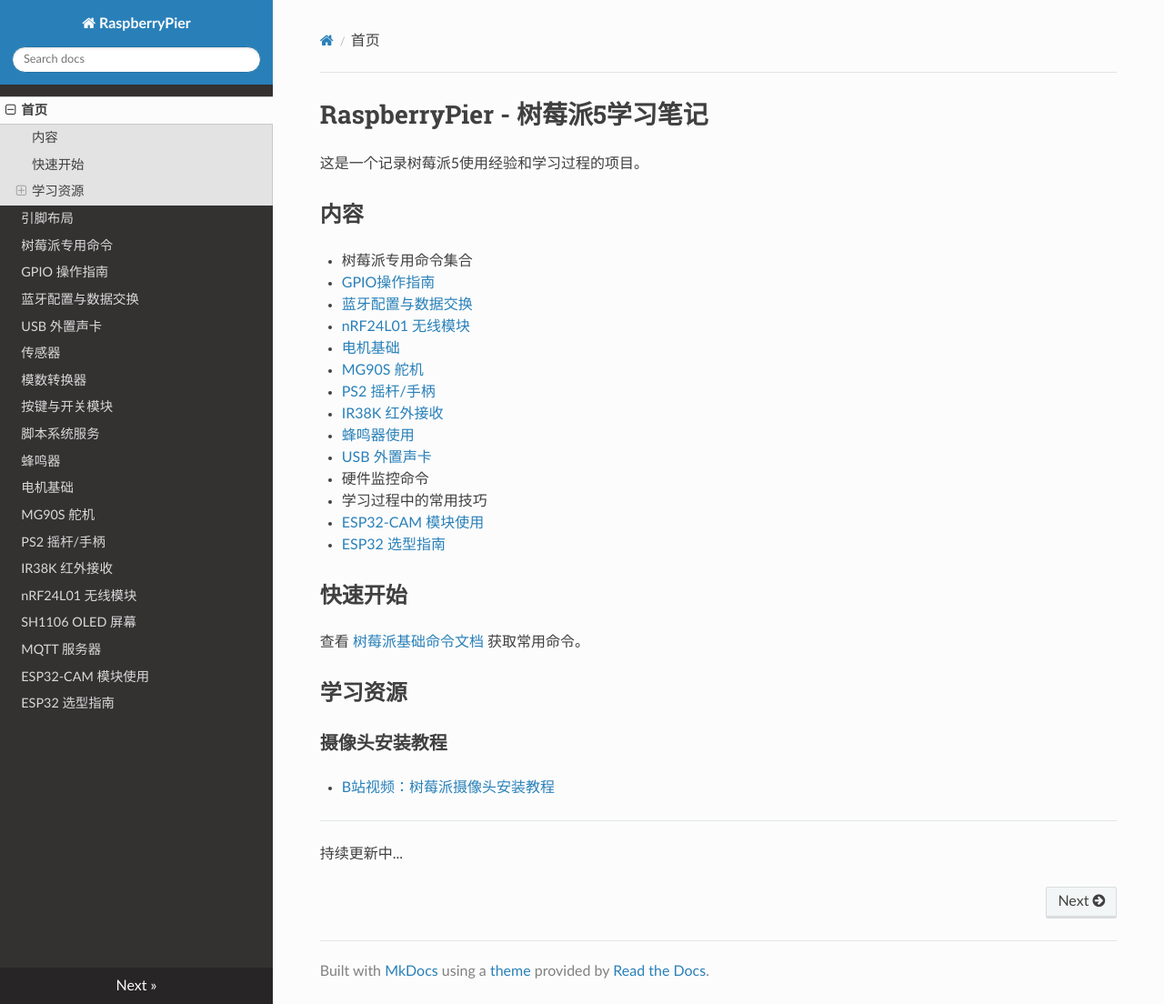
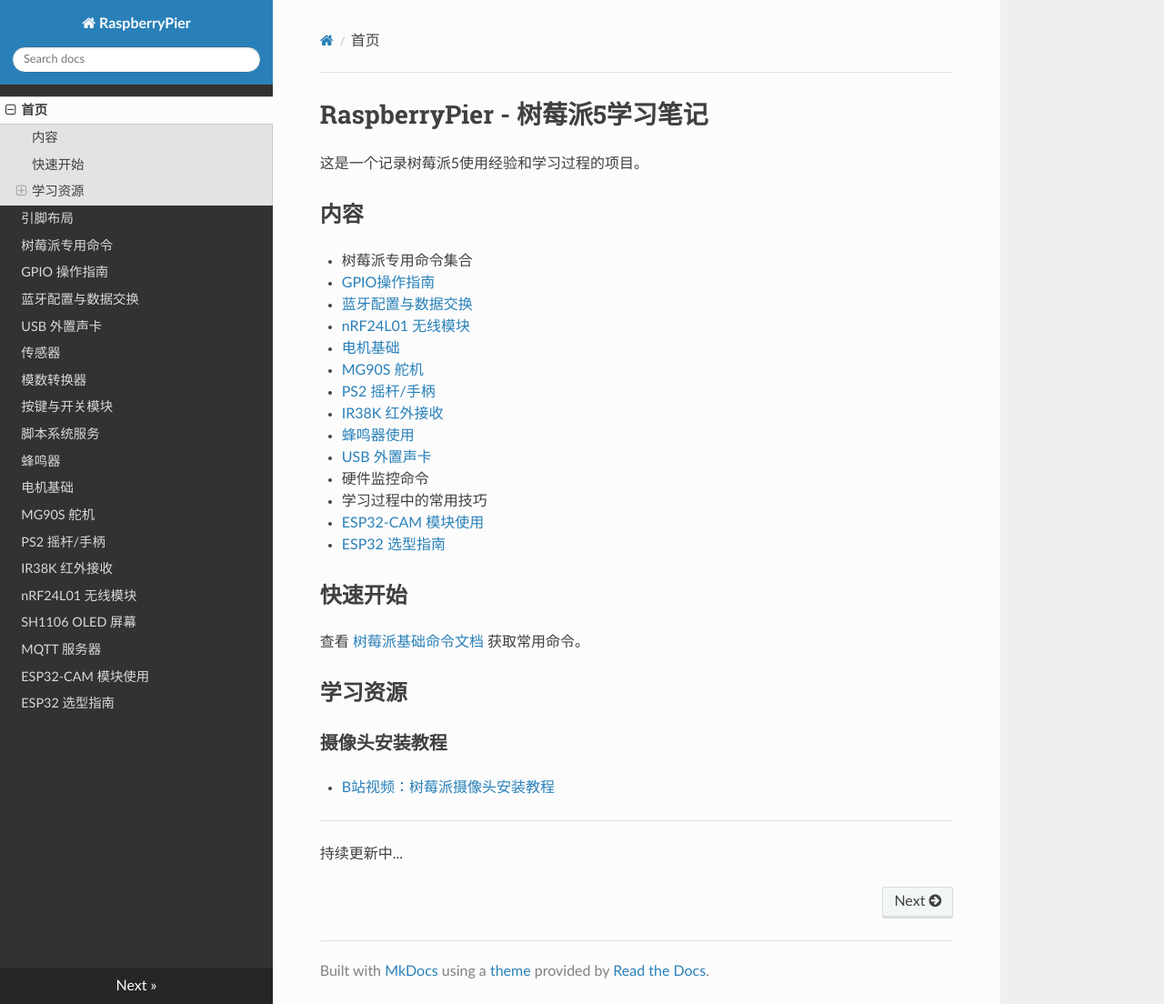
Before and after one commit to SwartzMss/RaspberryPier, an MkDocs documentation site: the page built from docs/index.md, in a window 1280 px wide and 1104 px high. Shown: the whole window at 91% size. Built offline with MkDocs 1.6.1, drawn with Linux system fonts in a browser that asks for light colours; nearby versions of some CDN libraries.

Commit message:
Update extra.css

```diff
--- a/docs/stylesheets/extra.css
+++ b/docs/stylesheets/extra.css
@@ -1,4 +1,4 @@
 /* Increase content area width for larger tables/charts */
 .wy-nav-content {
-    max-width: 1800px;
+    max-width: 2100;
 }
```
